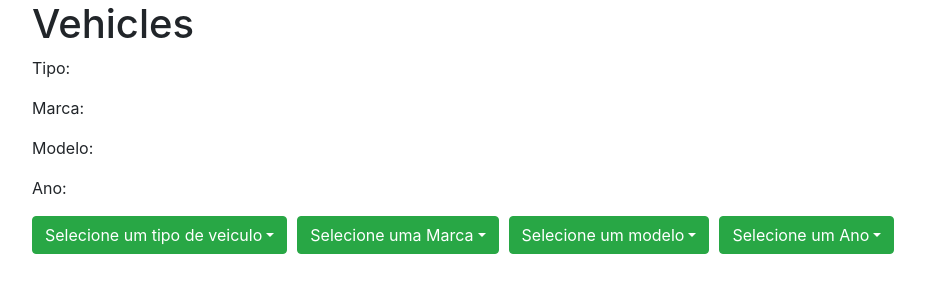
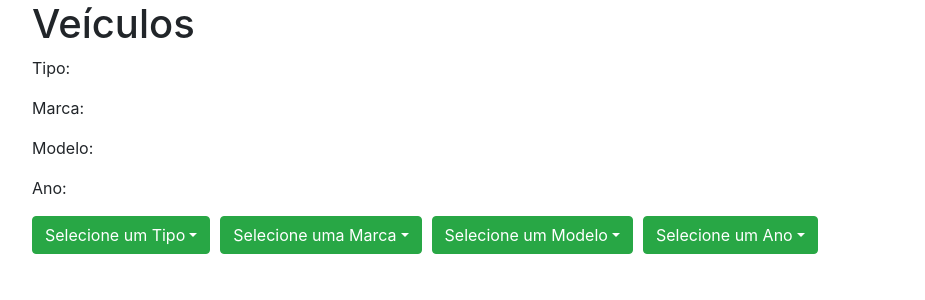
Before and after one commit to tonimota/react-vehicles, a React (Create React App) app: page / in a window 1280 px wide. Shown: the top 300 px of the page, without its empty margins (38-963 px from the left). Built offline with nearby package versions, Linux system fonts and the light colour scheme.

Commit message:
[CHORE] Update text label

```diff
--- a/src/pages/Vehicles.js
+++ b/src/pages/Vehicles.js
@@ -11,7 +11,7 @@ class VehiclesContainer extends React.Component {
   state = {
     labelType: {
       typeSelect: '',
-      value: 'Selecione um tipo de veiculo',
+      value: 'Selecione um Tipo',
       label: {
         name: [
           'carros',
@@ -45,7 +45,7 @@ class VehiclesContainer extends React.Component {
     labelModel: {
       selectedModel: '',
       id: '',
-      value: 'Selecione um modelo',
+      value: 'Selecione um Modelo',
       label: {
         name: []
       },
@@ -142,7 +142,7 @@ class VehiclesContainer extends React.Component {
       <Row>
         <Container className="container">
           <Row>
-            <h1>Vehicles</h1>
+            <h1>Veículos</h1>
             <p  style={{ width: '100%' }}>Tipo: {this.state.labelType.typeSelect} </p>
             <p  style={{ width: '100%' }}>Marca: {this.state.labelBrand.brandSelect} </p>
             <p  style={{ width: '100%' }}>Modelo: {this.state.labelModel.selectedModel} </p>
```
